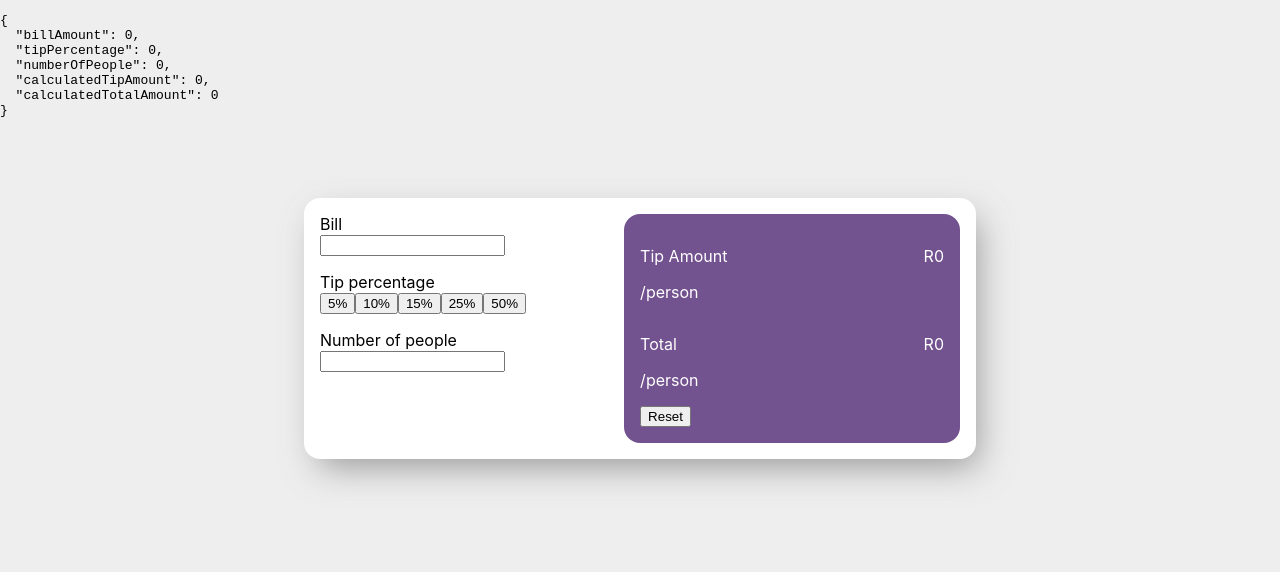
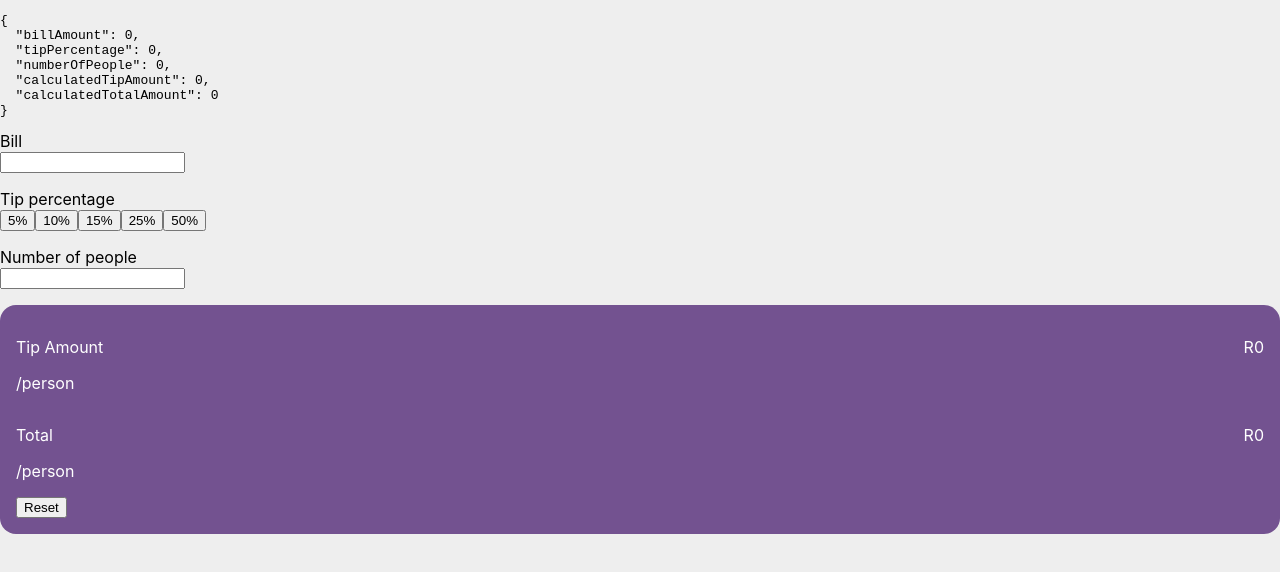
Before and after one commit to Eduardclt01/tip-calculator-app, a React (Create React App) app: page / in a window 1280 px wide. Shown: the top 572 px of the page. Built offline with nearby package versions, Linux system fonts and the light colour scheme.

Commit message:
start with comp refactor

```diff
--- a/src/App.js
+++ b/src/App.js
@@ -1,6 +1,6 @@
 import React from 'react';
 import { AppContext } from "./AppContext.js";
-import Card from './components/Card.js'
+import Card from './components/card/Card.js'
 import CardInputSection from './components/CardInputSection.js'
 import CardDisplaySection from './components/CardDisplaySection.js'
 
--- a/src/AppContext.js
+++ b/src/AppContext.js
@@ -13,14 +13,13 @@ export const AppContextWrapper = (props) => {
   });
 
   function setBillAmount(amount) {
+    console.log('Appcontext.js Amount: ' + amount)
     setState(function(state) {
       return {
         ...state,
         billAmount: amount
       };
     });
-    console.log('Appcontext.js Amount: ' + amount)
-    console.log('Appcontext.js State Amount: ' + state.billAmount)
   }
 
   function setNumberOfPeople(amount) {
--- a/src/components/CardInputSection.js
+++ b/src/components/CardInputSection.js
@@ -9,10 +9,10 @@ function CardInputSection() {
   const appContext = React.useContext(AppContext);
 
   // ----- Event Listeners -----
+  console.log('CardInput.js State Amount: ' + appContext.state.billAmount)
 
   function onBillAmountChange(event){
     appContext.actions.setBillAmount(parseInt(event.target.value));
-    console.log('CardInput.js State Amount: ' + appContext.state.billAmount)
     console.log('--')
     console.log('--')
     // calculateTotals();
@@ -55,6 +55,7 @@ function CardInputSection() {
 
       <div className="card-input-section__input-container">
         <label className="card-input-section__input-container__label">Tip percentage</label>
+        {/* TODO: radio buttons */}
         <button onClick={onTipPercentageClick} data-percentage="5">5%</button>
         <button onClick={onTipPercentageClick} data-percentage="10">10%</button>
         <button onClick={onTipPercentageClick} data-percentage="15">15%</button>
--- a/src/components/Card.js
+++ b/src/components/card/Card.js
@@ -1,4 +1,4 @@
-import '../css/card.css'
+import './card.css'
 
 function Card(props) {
   return (
--- a/src/css/card.css
+++ b/src/components/card/card.css
@@ -1,12 +1,9 @@
-.card{
+.tip-calculator{
   background-color: #ffffff;
   border-radius: 1rem;
-  width: 50%;
   padding: 1rem;
   box-shadow: 8px 14px 34px -6px rgba(119, 119, 119, 0.7);
   -webkit-box-shadow: 8px 14px 34px -6px rgba(119, 119, 119, 0.7);
   -moz-box-shadow: 8px 14px 34px -6px rgba(119, 119, 119, 0.7);
   display: flex;
-  margin: auto;
-  margin-top: 10vh;
 }
--- a/src/css/App.css
+++ b/src/css/App.css
@@ -0,0 +1,4 @@
+.tip-calculator{
+  width: 50%;
+  margin: auto;
+}
```
